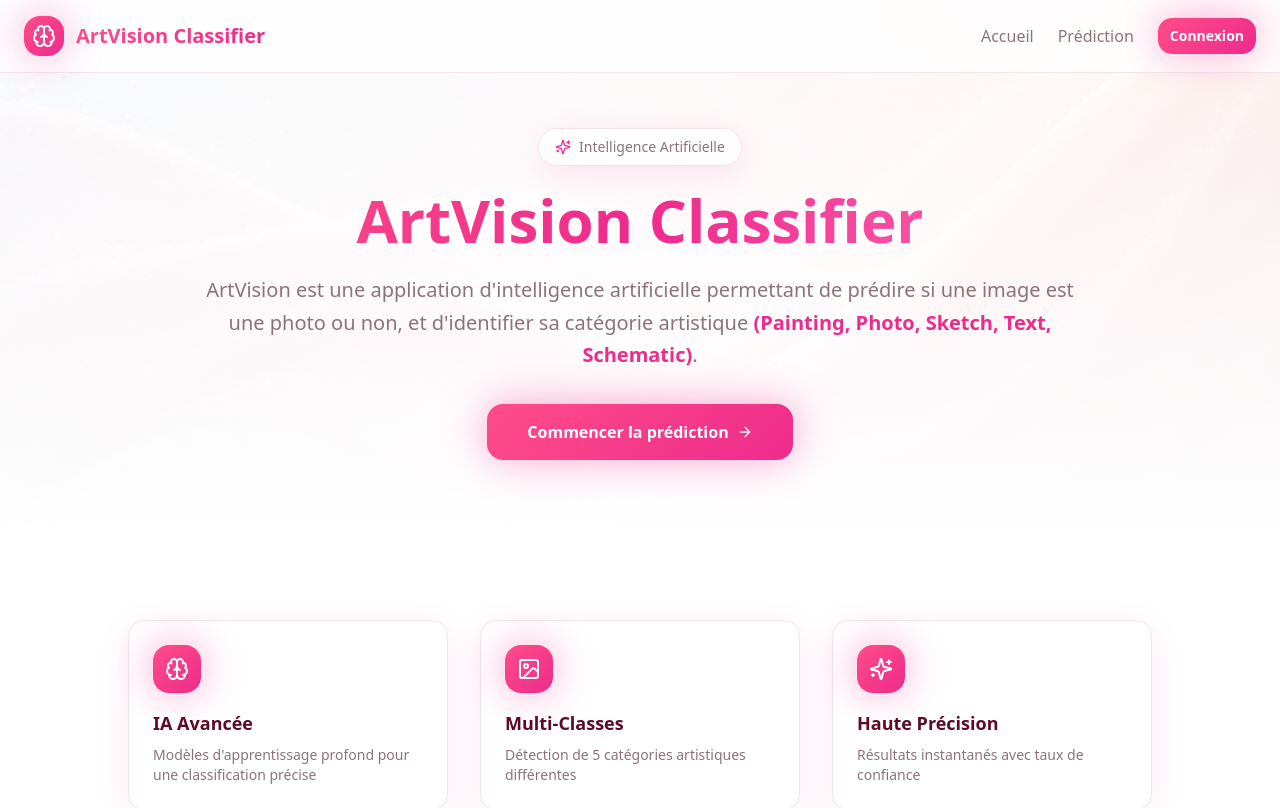
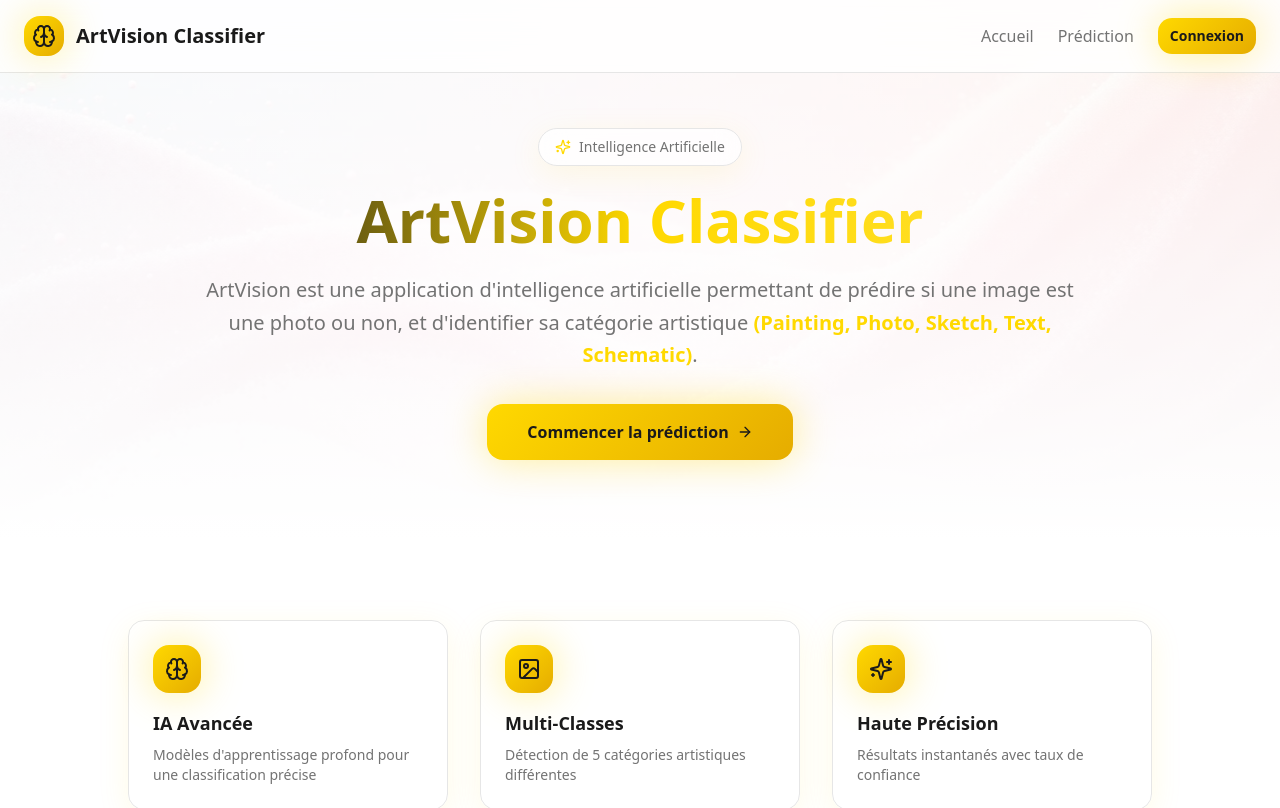
Before and after one commit to Abdelhamidabida/pixel-palette-classifier, a React (Vite) app: page / in a window 1280 px wide. Shown: the top 808 px of the page. Built offline with nearby package versions, Linux system fonts and the light colour scheme; the HTML template or start-up script is replaced by a standard one.

Commit message:
Refactor: Update app theme to CESI logo colors

```diff
--- a/src/components/Navbar.tsx
+++ b/src/components/Navbar.tsx
@@ -34,7 +34,7 @@ const Navbar = () => {
             <div className="w-10 h-10 rounded-lg gradient-primary flex items-center justify-center shadow-glow transition-smooth group-hover:scale-110">
               <Brain className="w-6 h-6 text-primary-foreground" />
             </div>
-            <span className="text-xl font-bold bg-gradient-to-r from-secondary to-primary bg-clip-text text-transparent">
+            <span className="text-xl font-bold text-foreground">
               ArtVision Classifier
             </span>
           </Link>
--- a/src/index.css
+++ b/src/index.css
@@ -9,44 +9,44 @@ All colors MUST be HSL.
 @layer base {
   :root {
     --background: 0 0% 100%;
-    --foreground: 340 80% 20%;
+    --foreground: 0 0% 10%;
 
     --card: 0 0% 100%;
-    --card-foreground: 340 80% 20%;
+    --card-foreground: 0 0% 10%;
 
     --popover: 0 0% 100%;
-    --popover-foreground: 340 80% 20%;
+    --popover-foreground: 0 0% 10%;
 
-    --primary: 330 85% 55%;
-    --primary-foreground: 0 0% 100%;
+    --primary: 51 100% 50%;
+    --primary-foreground: 0 0% 10%;
 
-    --primary-glow: 330 100% 70%;
+    --primary-glow: 51 100% 60%;
 
-    --secondary: 340 100% 65%;
+    --secondary: 0 0% 10%;
     --secondary-foreground: 0 0% 100%;
 
-    --muted: 330 20% 96%;
-    --muted-foreground: 340 10% 50%;
+    --muted: 0 0% 96%;
+    --muted-foreground: 0 0% 45%;
 
-    --accent: 330 100% 95%;
-    --accent-foreground: 330 85% 55%;
+    --accent: 51 100% 95%;
+    --accent-foreground: 0 0% 10%;
 
     --destructive: 0 84.2% 60.2%;
     --destructive-foreground: 0 0% 98%;
 
-    --border: 330 30% 92%;
-    --input: 330 30% 94%;
-    --ring: 330 85% 55%;
+    --border: 0 0% 90%;
+    --input: 0 0% 94%;
+    --ring: 51 100% 50%;
 
     --radius: 1rem;
 
     /* Gradients */
-    --gradient-primary: linear-gradient(135deg, hsl(340 100% 65%) 0%, hsl(330 85% 55%) 100%);
-    --gradient-card: linear-gradient(180deg, hsl(0 0% 100% / 0.9) 0%, hsl(330 100% 98% / 0.6) 100%);
+    --gradient-primary: linear-gradient(135deg, hsl(51 100% 50%) 0%, hsl(45 100% 45%) 100%);
+    --gradient-card: linear-gradient(180deg, hsl(0 0% 100% / 0.9) 0%, hsl(51 100% 98% / 0.6) 100%);
 
     /* Shadows */
-    --shadow-glow: 0 0 40px hsl(330 85% 55% / 0.4);
-    --shadow-elegant: 0 20px 50px -10px hsl(330 85% 55% / 0.15);
+    --shadow-glow: 0 0 40px hsl(51 100% 50% / 0.4);
+    --shadow-elegant: 0 20px 50px -10px hsl(51 100% 50% / 0.15);
 
     /* Transitions */
     --transition-smooth: all 0.3s cubic-bezier(0.4, 0, 0.2, 1);
@@ -77,8 +77,8 @@ All colors MUST be HSL.
   .glass-card {
     background: hsl(0 0% 100% / 0.7);
     backdrop-filter: blur(12px);
-    border: 1px solid hsl(330 30% 92%);
-    box-shadow: 0 8px 32px hsl(330 85% 55% / 0.1);
+    border: 1px solid hsl(0 0% 90%);
+    box-shadow: 0 8px 32px hsl(51 100% 50% / 0.1);
   }
 }
 
```
Also changed, not shown: src/assets/cesi-logo.png (added).
